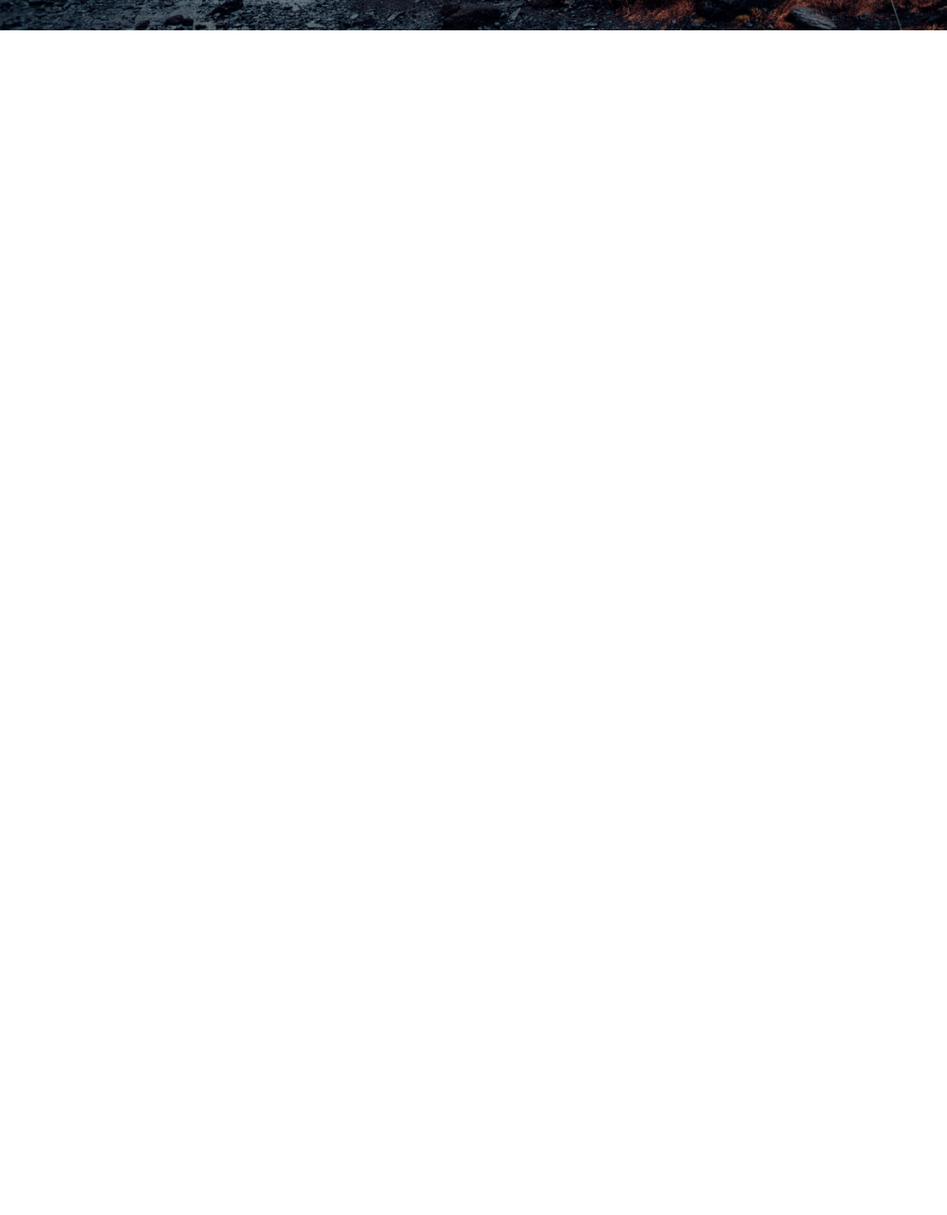
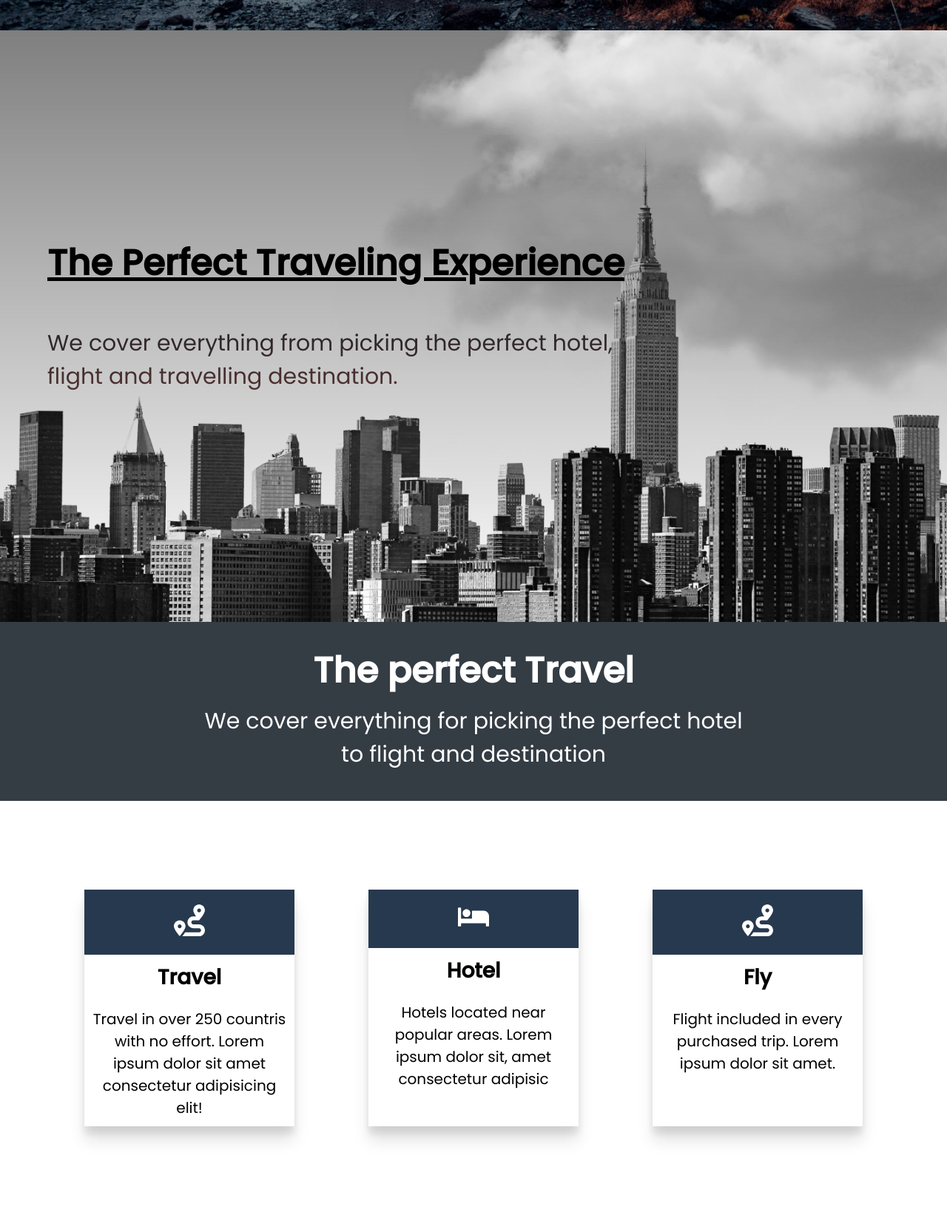
Before and after one commit to luizfdos/Travelly, a plain HTML site: page index.html in a window 1280 px wide. Shown: the part 759-2402 px from the top of the page at 74% size. Before the commit the page ends 800 px from the top, so only its background shows below. Drawn offline with Linux system fonts and the light colour scheme; a web font is replaced by a local one.

Commit message:
add sections locations/benefits 🚧

```diff
--- a/index.html
+++ b/index.html
@@ -28,5 +28,42 @@
     <h3>Start your travel at an affordable price with Travelly <br>Contact us now bellow.</h3>
     <button>Book Now</button>
   </section>
+  <section id="locations">
+    <header class="locations-head">
+      <h2>The Perfect Traveling Experience</h2>
+      <h3>We cover everything from picking the perfect hotel, <br> flight and travelling destination.</h3>
+      <img src="img/cloud.png" class="moving-cloud-1 cloud">
+      <img src="img/cloud.png" class="moving-cloud-2 cloud">
+    </header>
+  </section>
+  <section class="benefits">
+    <header class="benefits-head">
+      <h2>The perfect Travel</h2>
+      <h3>We cover everything for picking the perfect hotel <br> to flight and destination</h3>
+    </header>
+    <div class="cards">
+      <div class="card">
+        <div class="card-icon">
+          <img src="icons/route-solid.svg" alt="">
+        </div>
+        <h4>Travel</h4>
+        <p>Travel in over 250 countris with no effort. Lorem ipsum dolor sit amet consectetur adipisicing elit!</p>
+      </div>
+      <div class="card">
+        <div class="card-icon">
+          <img src="icons/bed-solid.svg" alt="">
+        </div>
+        <h4>Hotel</h4>
+        <p>Hotels located near popular areas. Lorem ipsum dolor sit, amet consectetur adipisic</p>
+      </div>
+      <div class="card">
+        <div class="card-icon">
+          <img src="icons/route-solid.svg" alt="">
+        </div>
+        <h4>Fly</h4>
+        <p>Flight included in every purchased trip. Lorem ipsum dolor sit amet.</p>
+      </div>
+    </div>
+  </section>
 </body>
 </html>
--- a/styles.css
+++ b/styles.css
@@ -46,6 +46,11 @@ button {
   color: white;
   font-size: 1.8rem;
   cursor: pointer;
+  transition: 0.5s ease-in-out;
+}
+
+button:hover {
+  background: #27394e;
 }
 
 /* Nav Section With HERO */
@@ -92,13 +97,140 @@ nav ul {
   padding: 5rem;
 }
 
+/* LOCATIONS SECTION */
+
+#locations {
+  min-height: 100vh;
+  background: linear-gradient(rgba(0, 0, 0, 0.5), transparent), url(img/new-york-page.png);
+  background-size: cover;
+  background-position: center;
+  display: flex;
+  align-items: center;
+  position: relative;
+  overflow: hidden;
+}
+
+.locations-head {
+  width: 90%;
+  margin: auto;
+}
+
+.locations-head h2 {
+  padding: 1rem 0rem;
+  text-decoration: underline;
+  text-decoration-thickness: 0.5rem;
+}
+.locations-head h3 {
+  z-index: 2;
+  padding: 4rem 0rem;
+  background: linear-gradient(#131c27, #663b34);
+  background-clip: text;
+  -webkit-background-clip: text;
+  color: transparent;
+}
+
+.cloud {
+  position: absolute;
+  top: 0;
+  right: 0;
+  height: 50rem;
+  pointer-events: none;
+}
+.moving-cloud-1 {
+  animation: cloudAnimation 3s infinite alternate ease-in-out;
+  z-index: 1;
+}
+
+.moving-cloud-2 {
+  top: 20%;
+  z-index: -1;
+  opacity: 0.6;
+  animation: cloudAnimation 3.5s infinite alternate ease-in-out;
+
+}
+
+@keyframes cloudAnimation {
+  from {
+    transform: translate(10%, -10%);
+  }
+  to {
+    transform: translate(0%, 0%);
+  }
+
+}
+
+/* Benefits section  */
+
+ .benefits-head {
+   background: #343c44;
+   padding: 3rem;
+   min-height: 30vh;
+   display: flex;
+   flex-direction: column;
+   justify-content: center;
+   text-align: center;
+   color: white;
+ }
+ .benefits-head h3 {
+   padding: 1rem;
+ }
+ .cards {
+   width: 90%;
+   margin: auto;
+   display: flex;
+   min-height: 70vh;
+   align-items: center;
+   justify-content: center;
+   flex-wrap: wrap;
+ }
+
+.card {
+  text-align: center;
+  flex: 1 1 25rem;
+  min-height: 40vh;
+  max-width: 40rem;
+  margin: 2rem 5rem;
+  box-shadow: 0px 10px 10px rgba(0, 0, 0, 0.1), 0px 20px 20px rgba(0, 0, 0, 0.1);
+}
+
+.cards img {
+  max-width: 15%;
+  margin: 2rem;
+}
+
+ .card-icon {
+   background: #27394e;
+ }
+
+ .card h4, .card p {
+   padding: 1rem;
+ }
+
+/* Media Query */
+
 @media screen and (max-width: 932px) {
   html {
-    font-size: 45%;
+    font-size: 55%;
   }
 
   #logo {
     padding: 2rem;
+  }
+  .cloud {
+    height: 38rem;
+  }
+  .moving-cloud-1 {
+    opacity: 0.7;
+  }
+
+  .moving-cloud-2 {
+    /* display: none; */
+    /* animation: none; */
+    top: 10%;
+  }
+  .locations-head h3 {
+    background: rgba(19,28,39, 0.8);
+    color: whitesmoke;
   }
 }
 
@@ -106,4 +238,12 @@ nav ul {
   nav {
     text-align: center;
   }
+  .cloud {
+    height: 35rem;
+  }
 }
+@media screen and (max-width: 405px) and (max-height: 720px) {
+  .cloud {
+    display: none;
+  }
+}
```
